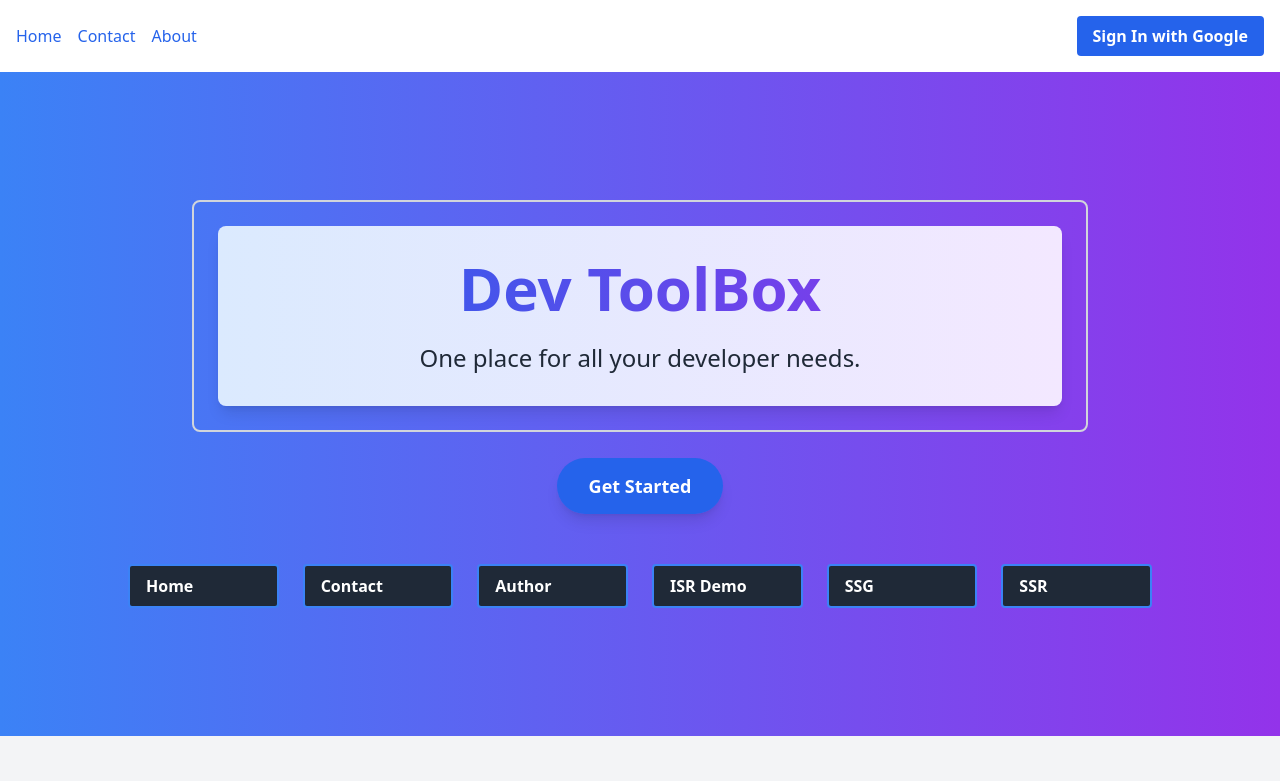
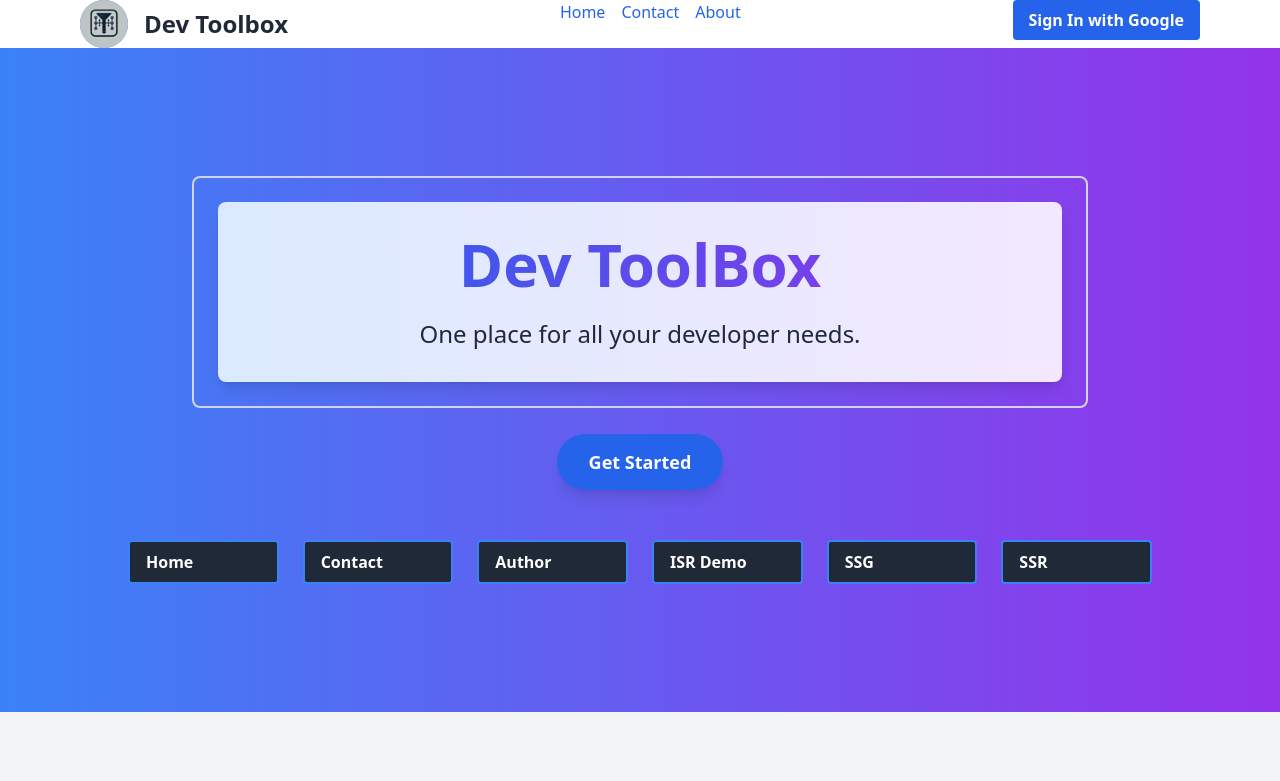
Before and after one commit to siri1410/sdods-json, a Next.js app: page / in a window 1280 px wide. Shown: the top 781 px of the page. Built offline with nearby package versions, Linux system fonts and the light colour scheme; no server answers.

Commit message:
Core Function

```diff
--- a/next.config.js
+++ b/next.config.js
@@ -2,7 +2,7 @@
 const nextConfig = {
   reactStrictMode: true,
   images: {
-    domains: ['localhost'],
+    domains: ['lh3.googleusercontent.com'],
   },
 }
 
--- a/src/components/logo-branding/LogoAndBranding.tsx
+++ b/src/components/logo-branding/LogoAndBranding.tsx
@@ -4,7 +4,13 @@ export default function LogoAndBranding() {
     return (
         <div className="flex items-center space-x-4">
             <div className="w-12 h-12 bg-blue-500 rounded-full flex items-center justify-center">
-                <Image src="/images/sdods-tools.jpeg" alt="SDODS Tools" width={48} height={48} />
+                <Image
+                    src="/images/sdods-tools.jpeg"
+                    alt="SDODS Tools"
+                    width={48}
+                    height={48}
+                    className="rounded-full"
+                />
             </div>
             <h1 className="text-2xl font-bold text-gray-800">Dev Toolbox</h1>
         </div>
--- a/src/components/navigation/Navigation.tsx
+++ b/src/components/navigation/Navigation.tsx
@@ -1,10 +1,13 @@
 import React, { useState, useEffect } from 'react';
 import Link from 'next/link';
-import { User } from 'firebase/auth';
+import { User } from 'firebase/auth'; // This import should work once we update tsconfig.json
 import { signInWithGoogle, signOutUser, onAuthStateChanged } from '../../auth/googleAuth';
+import LogoAndBranding from '../logo-branding/LogoAndBranding';
+import Image from 'next/image';
 
 const Navigation: React.FC = () => {
   const [user, setUser] = useState<User | null>(null);
+  const [showMenu, setShowMenu] = useState(false);
 
   useEffect(() => {
     const unsubscribe = onAuthStateChanged((currentUser) => {
@@ -25,14 +28,17 @@ const Navigation: React.FC = () => {
   const handleSignOut = async () => {
     try {
       await signOutUser();
+      setShowMenu(false);
     } catch (error) {
       console.error('Failed to sign out', error);
     }
   };
 
   return (
-    <nav className="bg-white shadow-lg p-4">
-      <div className="container mx-auto flex justify-between items-center">
+    <nav className="bg-white shadow-lg">
+      <div className="max-w-6xl mx-auto px-4">
+        <div className="flex justify-between">
+          <LogoAndBranding />
           <ul className="flex space-x-4">
             <li><Link href="/" className="text-blue-600 hover:text-blue-800">Home</Link></li>
             <li><Link href="/contact" className="text-blue-600 hover:text-blue-800">Contact</Link></li>
@@ -40,14 +46,23 @@ const Navigation: React.FC = () => {
           </ul>
           <div>
             {user ? (
-            <div className="flex items-center space-x-4">
-              <span className="text-gray-700">{user.email}</span>
-              <button
-                onClick={handleSignOut}
-                className="bg-red-500 hover:bg-red-600 text-white font-bold py-2 px-4 rounded transition duration-300"
-              >
-                Sign Out
-              </button>
+              <div className="flex items-center relative">
+                <Image
+                  src={user.photoURL || "/images/default-user-icon.png"}
+                  alt="User Icon"
+                  width={32}
+                  height={32}
+                  className="rounded-full cursor-pointer"
+                  onClick={() => setShowMenu((prevShowMenu) => !prevShowMenu)}
+                />
+                {showMenu && (
+                  <div className="absolute right-0 mt-10 w-48 bg-white rounded-md overflow-hidden shadow-xl z-10 border border-gray-200">
+                    <ul>
+                      <li className="px-4 py-2 hover:bg-gray-100 cursor-pointer">Settings</li>
+                      <li className="px-4 py-2 hover:bg-gray-100 cursor-pointer" onClick={handleSignOut}>Log out</li>
+                    </ul>
+                  </div>
+                )}
               </div>
             ) : (
               <button
@@ -59,6 +74,7 @@ const Navigation: React.FC = () => {
             )}
           </div>
         </div>
+      </div>
     </nav>
   );
 };
```
Also changed, not shown: tsconfig.json (+6 -1 lines). Lines whose indentation alone changed are shown as unchanged.
